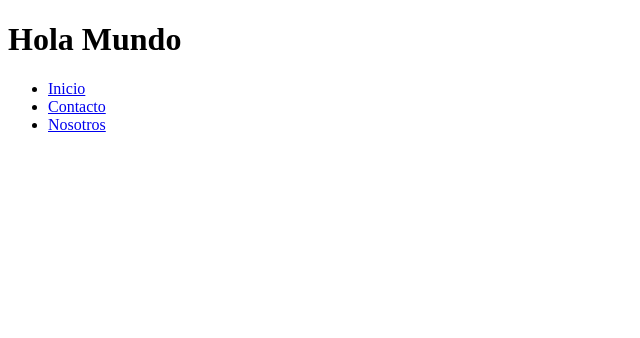
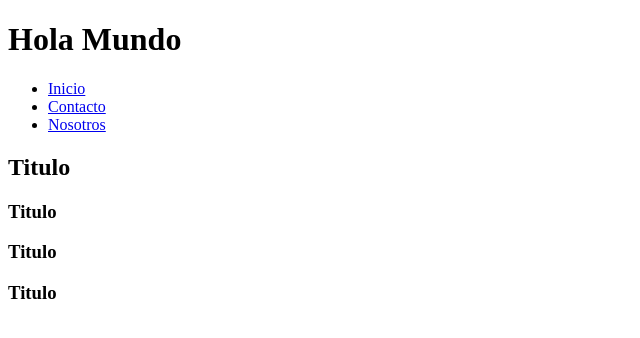
Before and after one commit to JoseAlvarez2021/clase-github, a plain HTML site: page index.html in a window 1280 px wide. Shown: the whole page, without its empty margins (0-640 px from the left). Drawn offline with Linux system fonts and the light colour scheme.

Commit message:
Main finalizado

```diff
--- a/index.html
+++ b/index.html
@@ -20,6 +20,20 @@
             </ul>
         </nav>
     </header>
+
+    <main>
+        <h2>Titulo</h2>
+
+        <section>
+            <h3>Titulo</h3>
+        </section>
+        <section>
+            <h3>Titulo</h3>
+        </section>
+        <section>
+            <h3>Titulo</h3>
+        </section>
+    </main>
 </body>
 
 </html>
```
